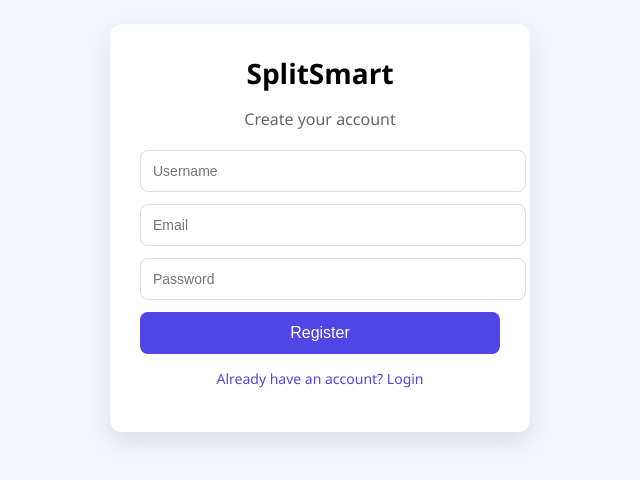
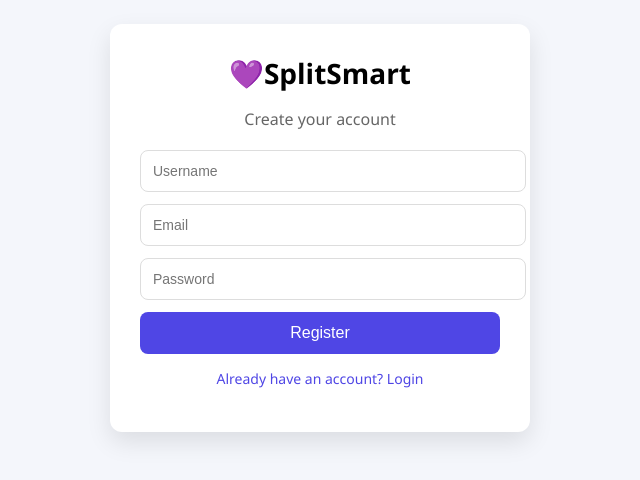
Before and after one commit to ShwetaSalunke1260/SplitSmart, a React (Create React App) app in the folder frontend/: page /register in a window 1280 px wide. Shown: the part 172-652 px from the top of the page, without its empty margins (320-960 px from the left). Built offline with nearby package versions, Linux system fonts and the light colour scheme.

Commit message:
changes in register frontend

```diff
--- a/frontend/src/pages/Register.js
+++ b/frontend/src/pages/Register.js
@@ -20,7 +20,7 @@
       });
 
       // After successful registration → redirect to login
-      navigate("/");
+      navigate("/login");
     } catch (err) {
       setError("Registration failed. Try a different username.");
     }
@@ -29,7 +29,7 @@
   return (
     <div className="auth-wrapper">
       <div className="auth-card">
-        <h1 className="app-title">SplitSmart</h1>
+        <h1 className="app-title">💜SplitSmart</h1>
         <p className="subtitle">Create your account</p>
 
         {error && <p className="error-text">{error}</p>}
```
